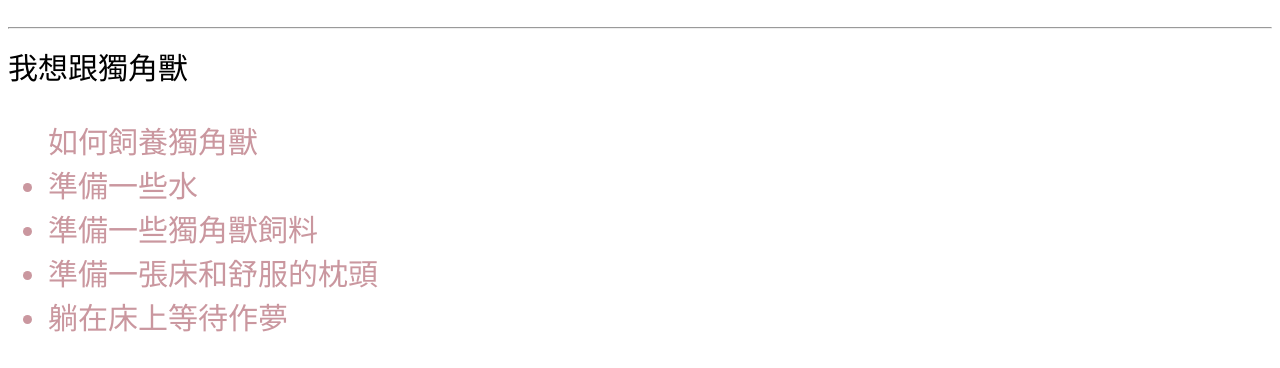
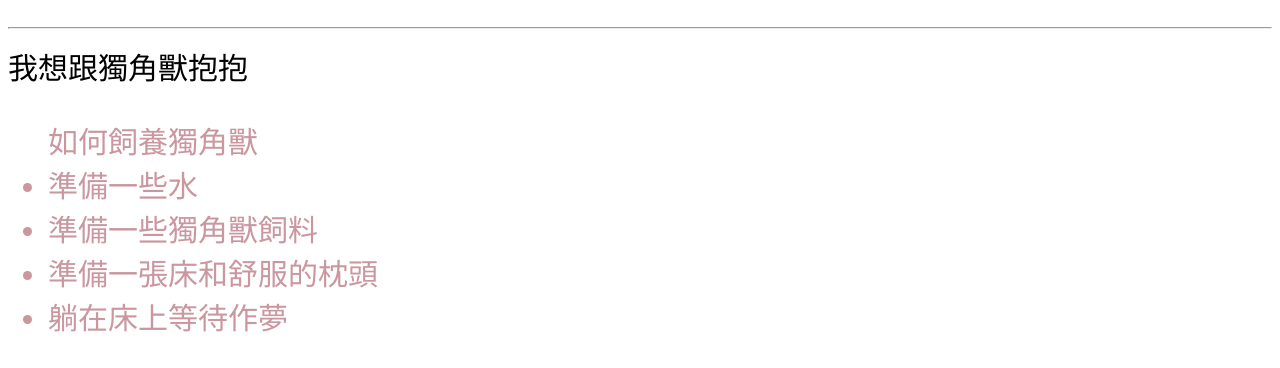
Before and after one commit to viveka0327/viveka0327.github.io, a plain HTML site: page index.html in a window 1280 px wide. Shown: the part 552-920 px from the top of the page. Drawn offline with Linux system fonts and the light colour scheme.

Commit message:
Update index.html

```diff
--- a/index.html
+++ b/index.html
@@ -9,7 +9,8 @@
     <h1 style="color:pink">獨角獸</h1>
     <img src="https://img1.dowebok.com/2825.png" width="500px"style="float:left">
     <a href="https://zh.wikipedia.org/wiki/%E7%8B%AC%E8%A7%92%E5%85%BD">想更了解獨角獸ㄇ？</a>
-    <p>我喜歡<span style ="color:rgba(221, 147, 147, 0.993)">獨角獸</span><br>獨角獸不是馬<br>牠比馬可愛<br>牠的嘔吐物是彩虹<br>彩虹小馬不是獨角獸<br>獨角獸不會飛<br>會飛的叫天角獸<hr>我想跟獨角獸</p>
+    <p>我喜歡<span style ="color:rgba(221, 147, 147, 0.993)">獨角獸</span><br>獨角獸不是馬<br>牠比馬可愛<br>牠的嘔吐物是彩虹<br>彩虹小馬不是獨角獸<br>獨角獸不會飛<br>會飛的叫天角獸<hr>我想跟獨角獸抱抱
+</p>
     <ul style="color:rgb(202, 151, 159)">如何飼養獨角獸
         <li>準備一些水</li>
         <li>準備一些獨角獸飼料</li>
```
